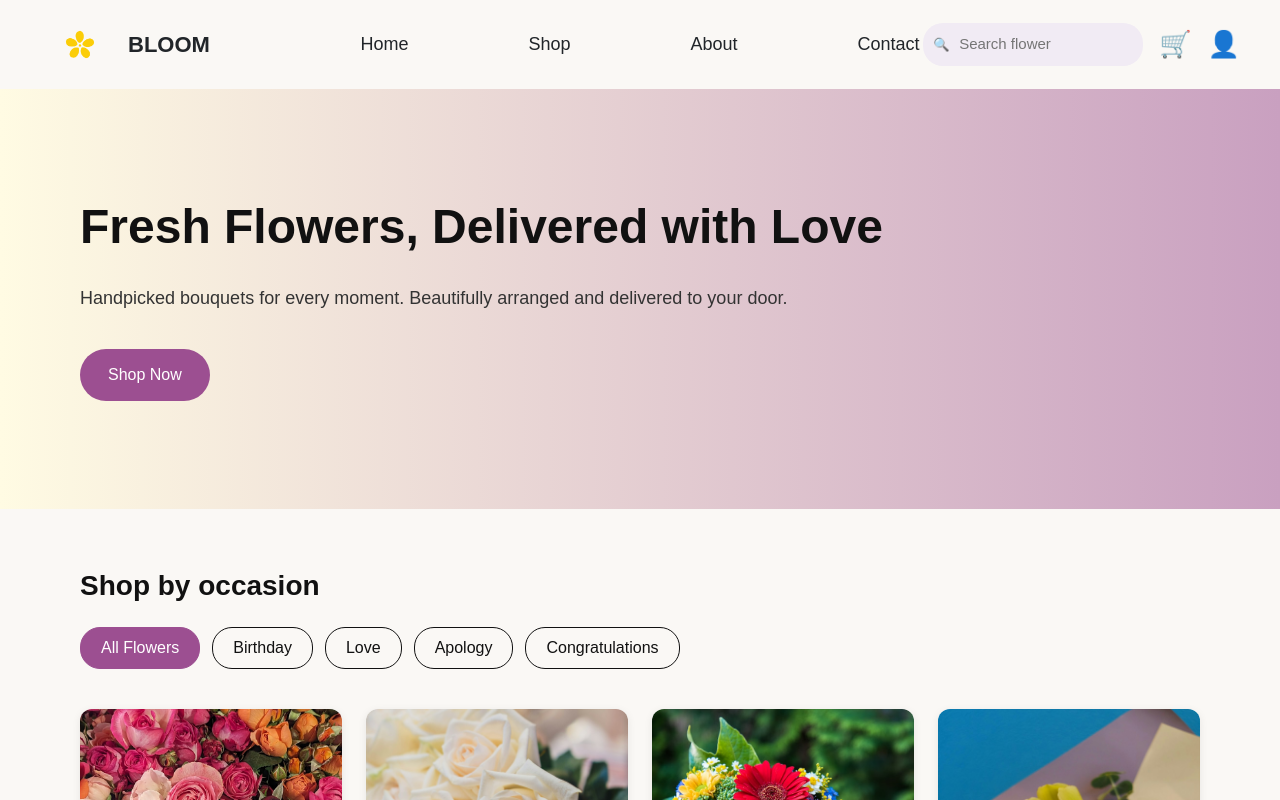
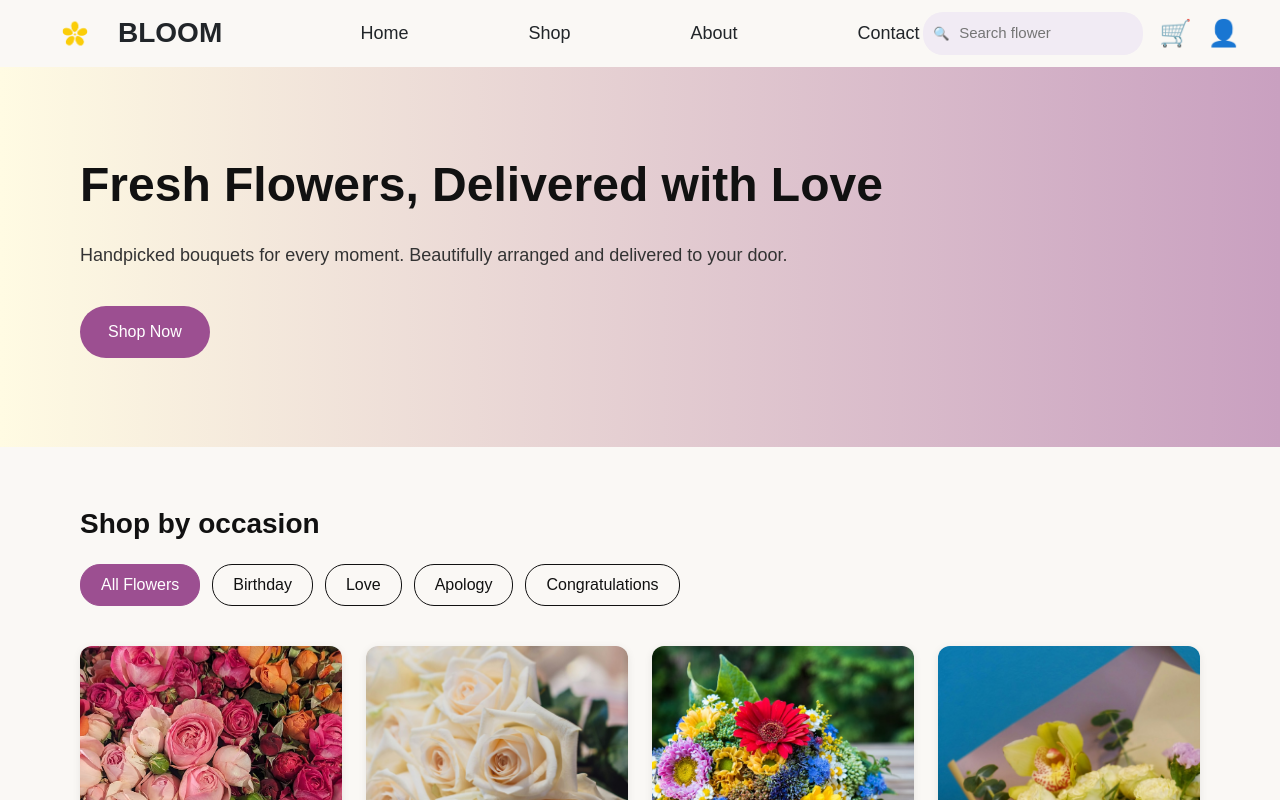
Before and after one commit to MariamEid/Bloom, a React (Vite) app: page / in a window 1280 px wide. Shown: the top 800 px of the page. Built offline with nearby package versions, Linux system fonts and the light colour scheme.

Commit message:
fix navbar height & hero section size

```diff
--- a/src/components/Home/Hero.css
+++ b/src/components/Home/Hero.css
@@ -1,10 +1,10 @@
 .hero-container {
   width: 100%;
-  min-height: 420px;
+  min-height: 380px;
   background: linear-gradient(to right, #fffbe3, #c9a0c0);
   display: flex;
   align-items: center;
-  padding: 60px 80px;
+  padding: 40px 80px;
 }
 
 .hero-content {
--- a/src/components/Navbar/Navbar.css
+++ b/src/components/Navbar/Navbar.css
@@ -2,7 +2,7 @@
   display: grid;
   grid-template-columns: 1fr auto 1fr;
   align-items: center;
-  padding: 18px 40px;
+  padding: 10px 40px;
   background-color: #faf8f5;
 }
 
@@ -10,13 +10,13 @@
   display: flex;
   align-items: center;
   gap: 8px;
-  font-size: 22px;
+  font-size: 28px;
   font-weight: bold;
   cursor: pointer;
 }
 
 .logo-img {
-  width: 80px;
+  width: 70px;
   height: auto;
 }
 
```
Also changed, not shown: src/App.css (line endings or trailing spaces).
